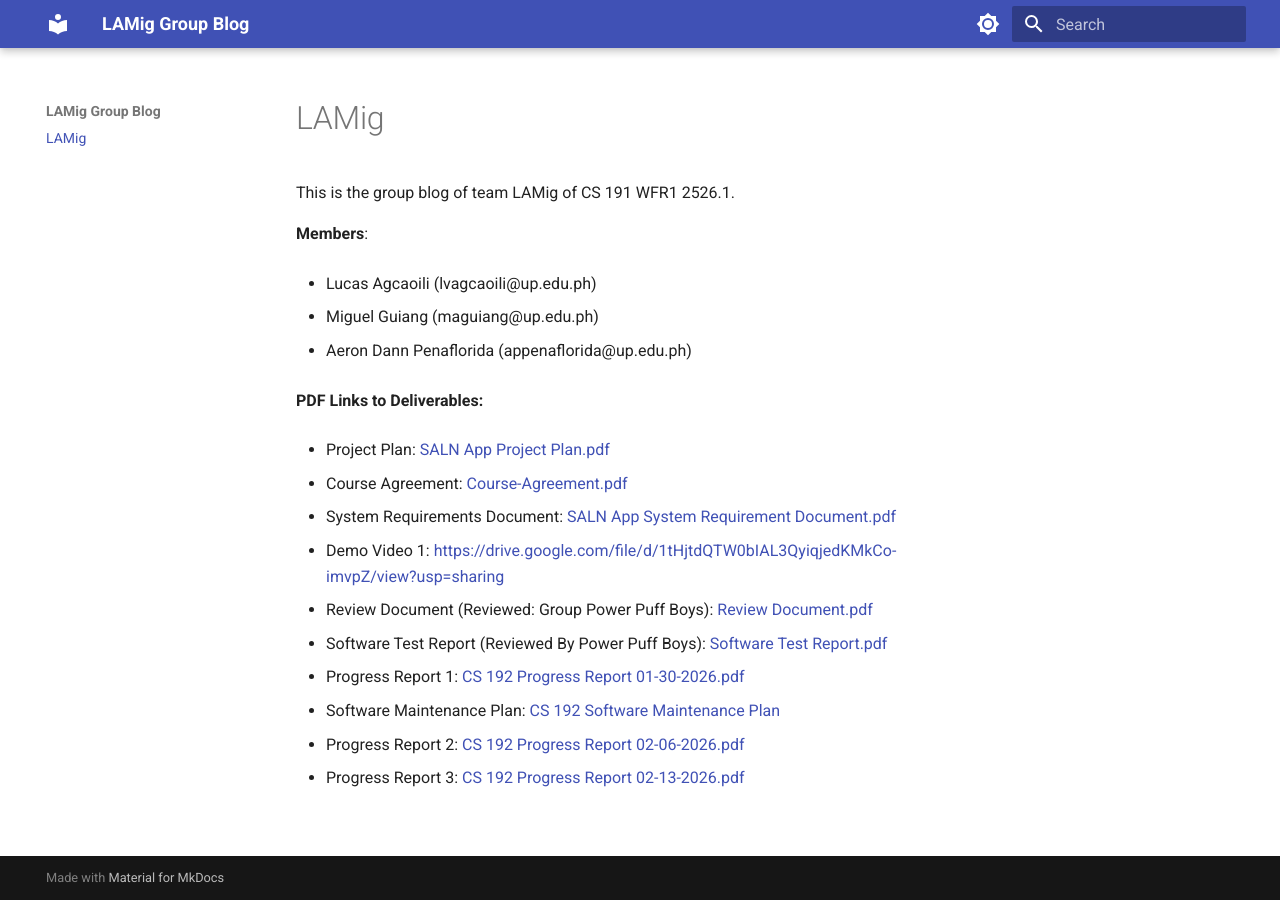
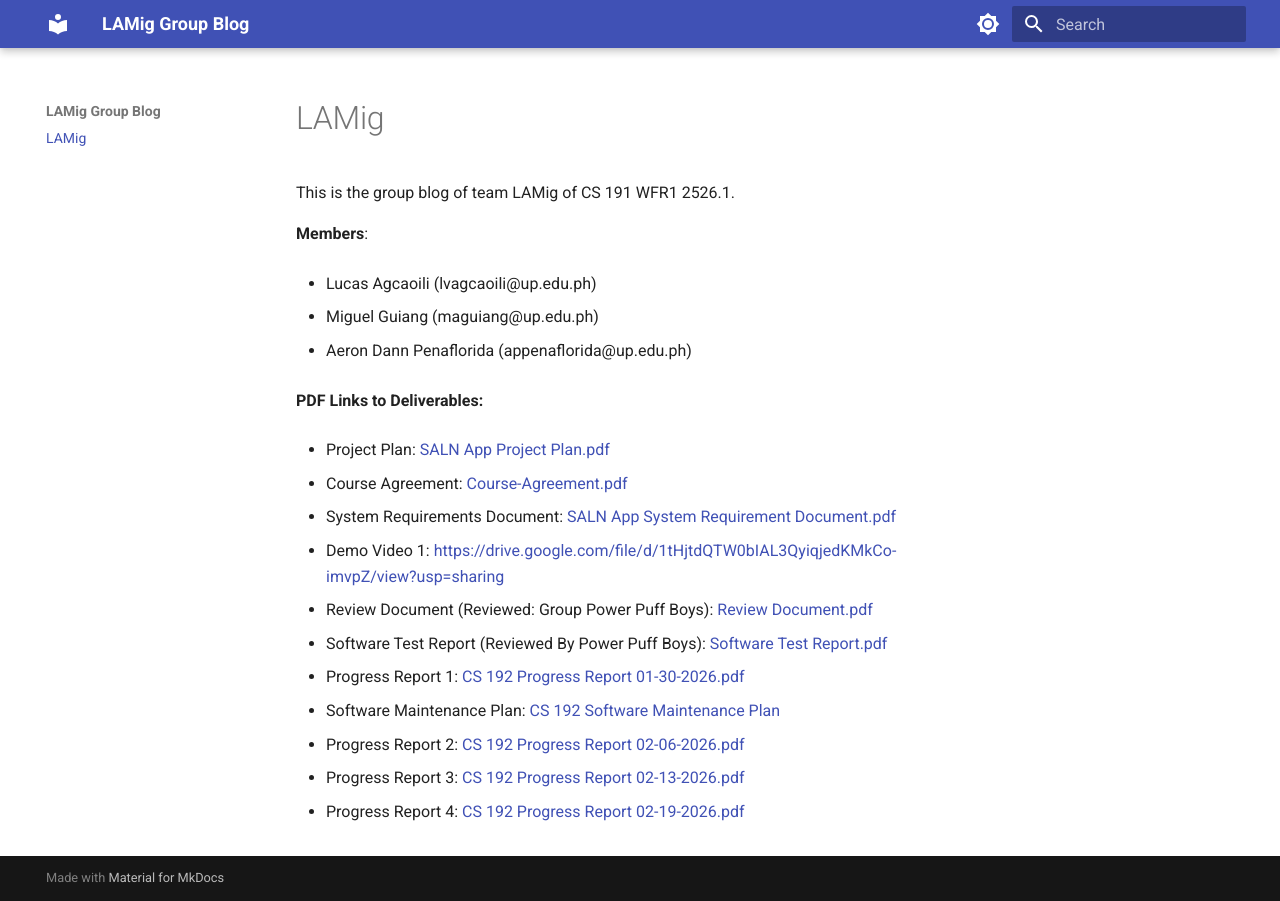
Before and after one commit to SHIROKAMIQQ/cs191-LAMig-GroupBlog, an MkDocs documentation site: the page built from docs/index.md, in a window 1280 px wide. Built offline with MkDocs 1.6.1 and Material for MkDocs 9.7.7, drawn with Linux system fonts in a browser that asks for light colours.

Commit message:
feat: add progress report 02-19-2026

```diff
--- a/docs/index.md
+++ b/docs/index.md
@@ -31,3 +31,5 @@ This is the group blog of team LAMig of CS 191 WFR1 2526.1.
 - Progress Report 2: [CS 192 Progress Report 02-06-2026.pdf](files/CS%20192%20Progress%20Report%2002-06-2026.pdf)
 
 - Progress Report 3: [CS 192 Progress Report 02-13-2026.pdf](files/CS%20192%20Progress%20Report%2002-13-2026.pdf)
+
+- Progress Report 4: [CS 192 Progress Report 02-19-2026.pdf](files/CS%20192%20Progress%20Report%2002-19-2026.pdf)
```
Also changed, not shown: 1 other file.
